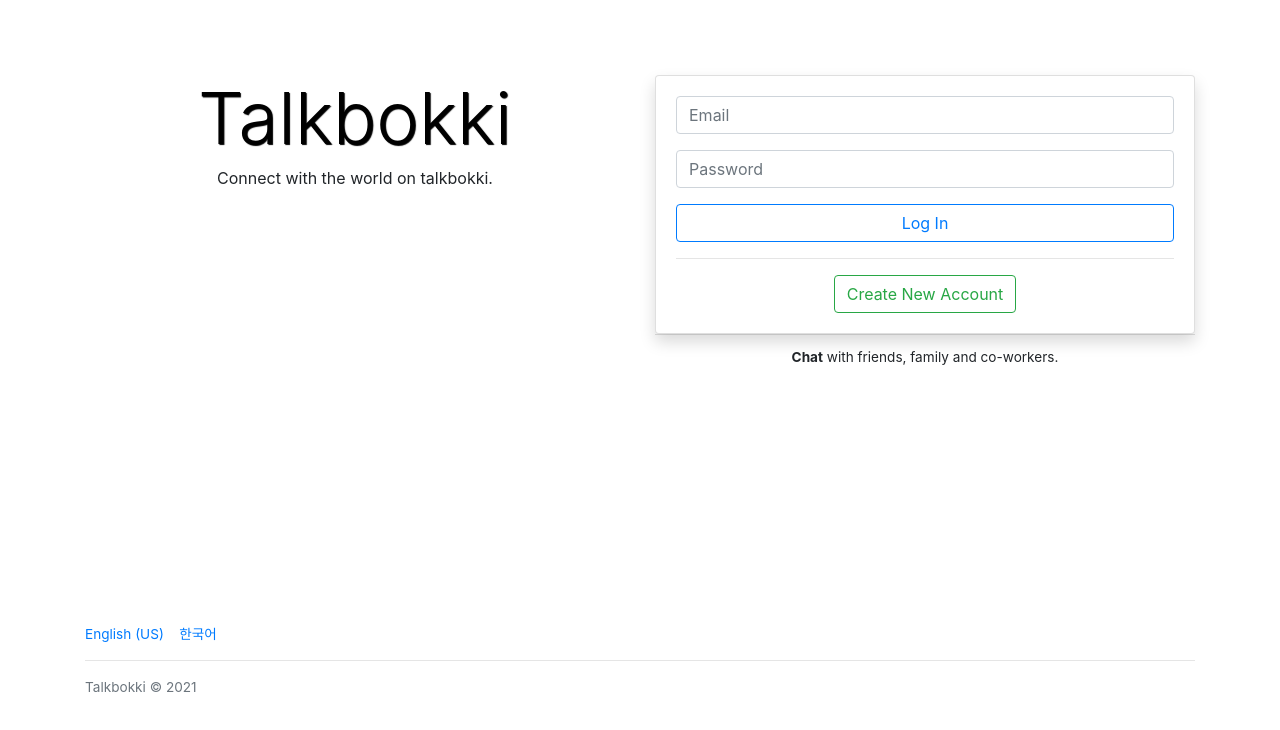
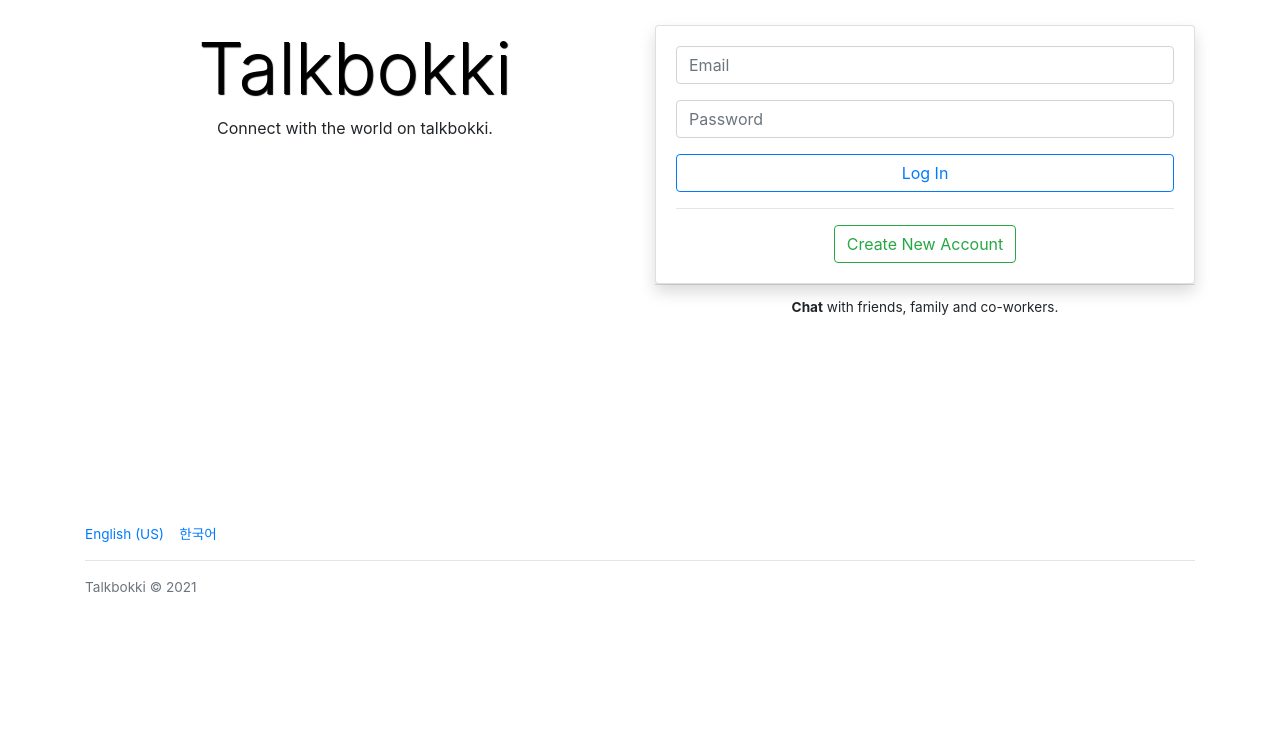
Before and after one commit to faerlin-developer/talkbokki, a website: page public/login.html in a window 1280 px wide. Drawn offline with nearby package versions, Linux system fonts and the light colour scheme.

Commit message:
resize in login.html

```diff
--- a/public/css/login.css
+++ b/public/css/login.css
@@ -1,6 +1,6 @@
 .login-section {
   background-attachment: fixed;
-  min-height: 600px;
+  min-height: 500px;
   background-image: linear-gradient(white, white);
 }
 
@@ -9,7 +9,7 @@
 }
 
 .login-section .login-inner {
-  padding-top: 75px;
+  padding-top: 25px;
 }
 
 .login-section .card-form {
```
